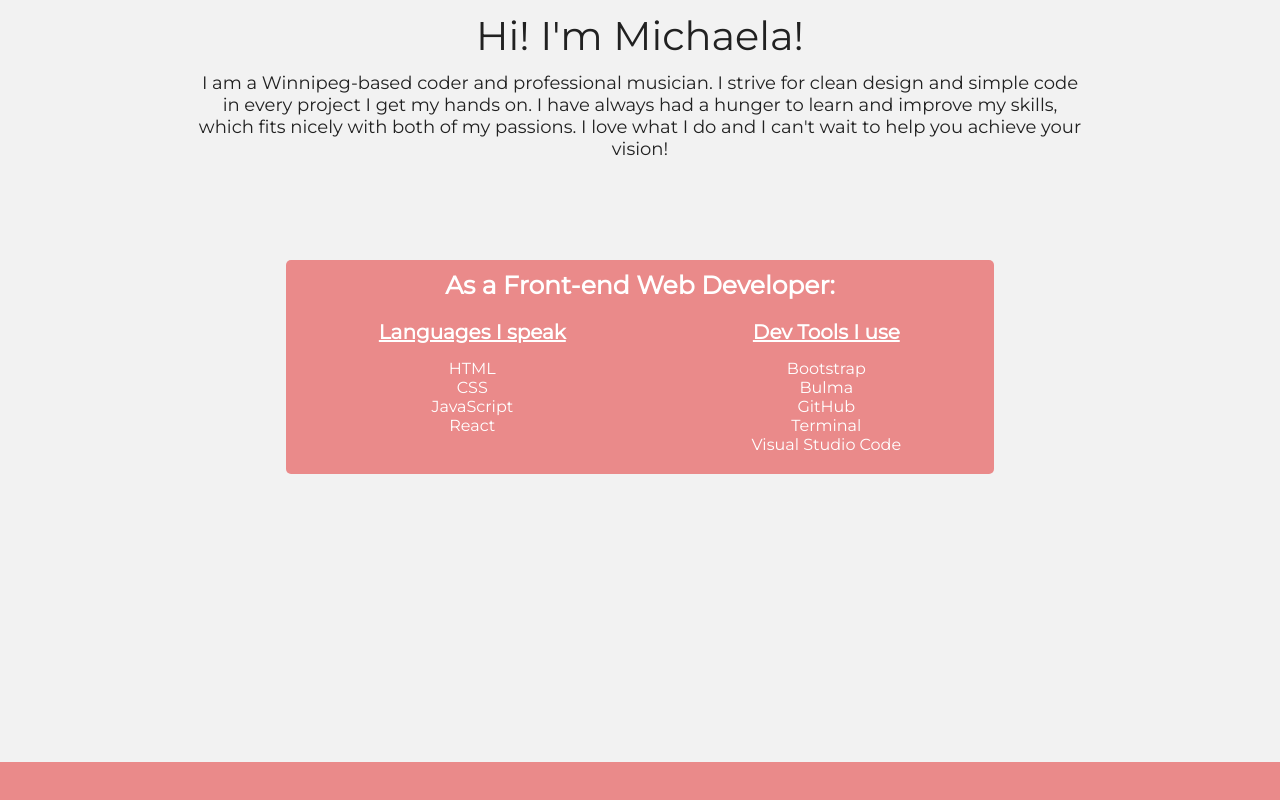
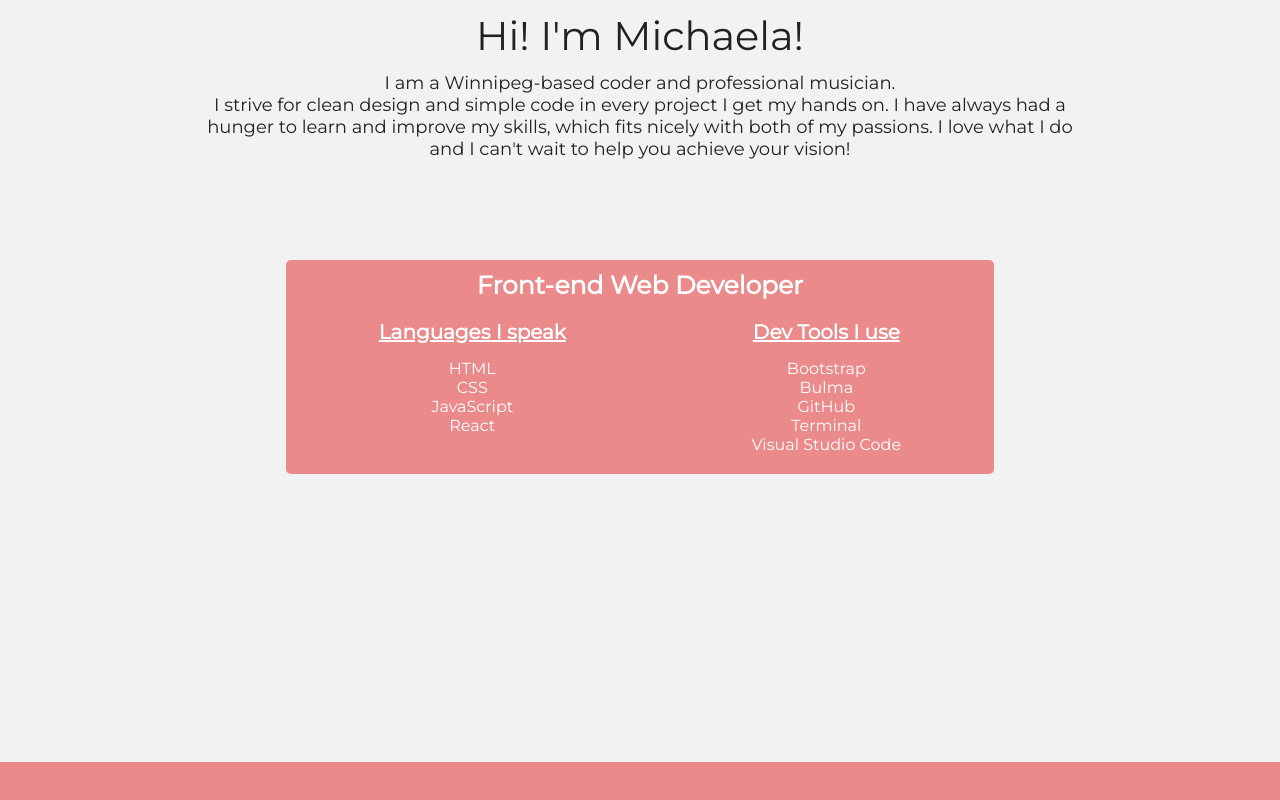
Before and after one commit to michaelakleer/personal-website-react, a React (Create React App) app: page / in a window 1280 px wide. Shown: the part 1222-2022 px from the top of the page. Built offline with nearby package versions, Linux system fonts and the light colour scheme.

Commit message:
Changed info and styling

```diff
--- a/src/components/AboutMe/AboutMe.js
+++ b/src/components/AboutMe/AboutMe.js
@@ -7,15 +7,15 @@ export default function AboutMe() {
       <div>
         <p className="greeting">Hi! I'm Michaela!</p>
         <p className="personalParagraph">
-          I am a Winnipeg-based coder and professional musician. I strive for
-          clean design and simple code in every project I get my hands on. I
+          I am a Winnipeg-based coder and professional musician. <br />I strive
+          for clean design and simple code in every project I get my hands on. I
           have always had a hunger to learn and improve my skills, which fits
           nicely with both of my passions. I love what I do and I can't wait to
           help you achieve your vision!
         </p>
 
         <div className="container">
-          <h3>As a Front-end Web Developer:</h3>
+          <h3>Front-end Web Developer</h3>
           <div className="containerOne">
             <div className="languages">
               <p className="title">Languages I speak</p>
```
